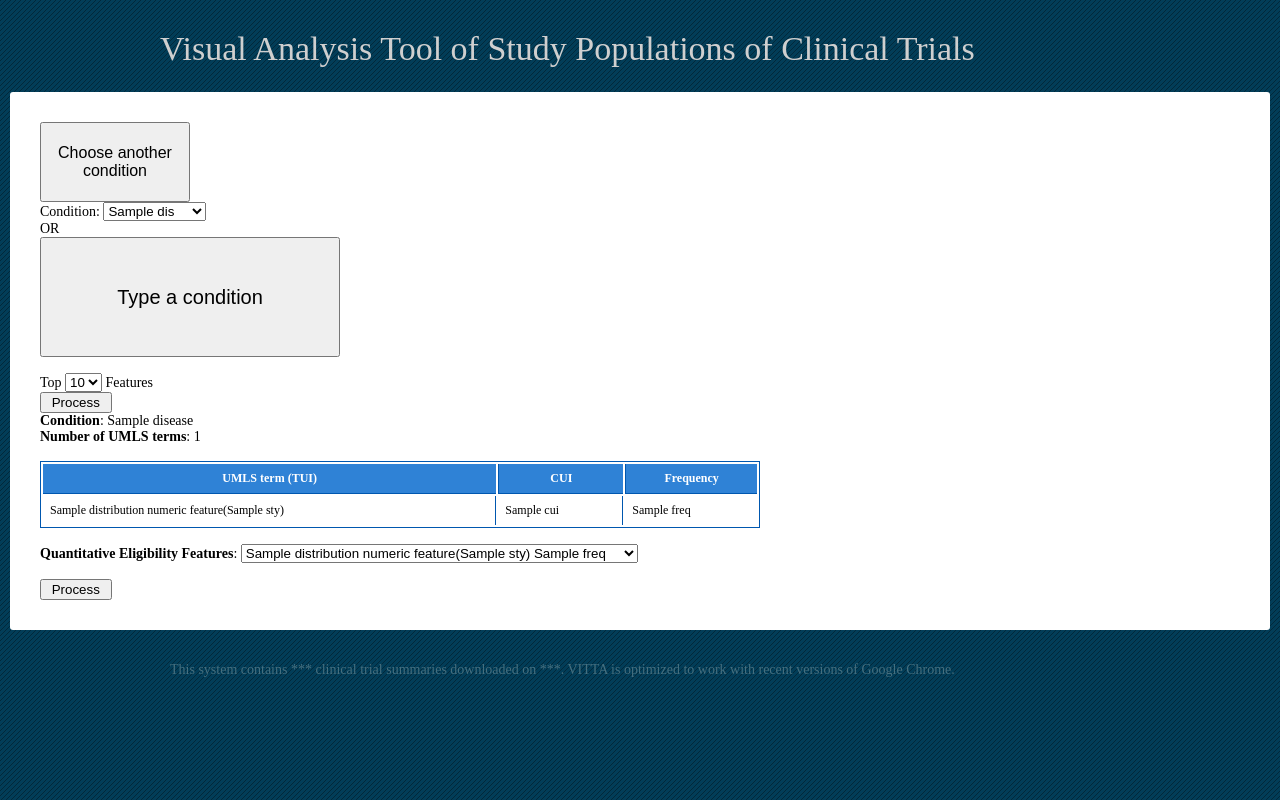
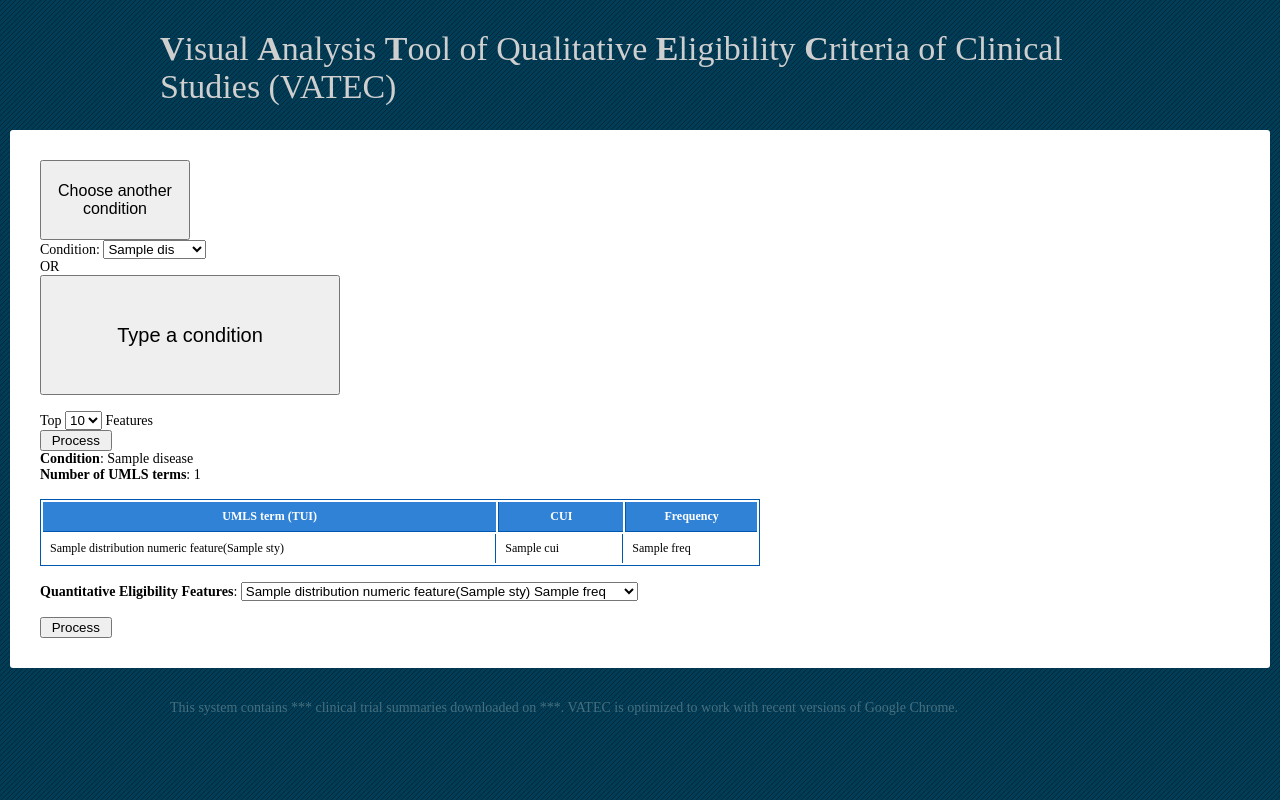
Before and after one commit to zwChan/Clinical-Text-Mining, a Flask app: template VATEC/~/eb-flask/templates/index.html in a window 1280 px wide. Run offline with Flask 2, Linux system fonts and the light colour scheme; the template is opened without the code that fills it: most values are stand-ins (such as "Sample title", 1, 10 or a date in 2020); some libraries are stand-ins or nearby versions.

Commit message:
change the literal info on the web

```diff
--- a/VATEC/~/eb-flask/application.py
+++ b/VATEC/~/eb-flask/application.py
@@ -41,7 +41,7 @@ application.debug=True
 csv_result = []
 
 @application.route('/', methods=['POST','GET'])
-def vitta_main():
+def vatec_main():
     db = mysql.connect()
     cur = db.cursor()
 
@@ -861,7 +861,7 @@ def download():
             #for index in xrange(len(row)):
             #	yield row[index]
 
-    return flask.Response(generate(), mimetype='text/csv',headers={"Content-Disposition": "attachment;filename=VITTA_output.csv"})
+    return flask.Response(generate(), mimetype='text/csv',headers={"Content-Disposition": "attachment;filename=VATEC_output.csv"})
 
 
 def generate_initial_value_spectrum(cur, cui,sty, disease):
--- a/VATEC/~/eb-flask/templates/enrollment.html
+++ b/VATEC/~/eb-flask/templates/enrollment.html
@@ -444,7 +444,7 @@ function showLoading() {
 <table>
 	<tr>
 		<td>
-			<FORM action="{{ url_for('vitta_main') }}" method="post" onsubmit='showLoading();'>
+			<FORM action="{{ url_for('vatec_main') }}" method="post" onsubmit='showLoading();'>
 				<button type="submit" name="button2" style="height: 40px; width: 200px;" value=" Choose another variable " onclick="if (check_input()){show_loading();}else return false;"><font size = 2>Choose another condition</font></button>
 
 			</FORM>
--- a/VATEC/~/eb-flask/templates/index.html
+++ b/VATEC/~/eb-flask/templates/index.html
@@ -1,7 +1,7 @@
 {%extends "layout.html"%}
 
 {%block header%}
-	<div id="logotext">Visual Analysis Tool of Study Populations of Clinical Trials</div>
+	<div id="logotext"><b>V</b>isual <b>A</b>nalysis <b>T</b>ool of Qualitative <b>E</b>ligibility <b>C</b>riteria of Clinical Studies (VATEC)</div>
 {% endblock %}
 
 {%block body%}
@@ -583,7 +583,7 @@ function change_option(){
 	<div id='loadingover' style='display: none;'></div>
 
 	{% if distribution_numeric_features %}
-	<FORM action="{{ url_for('vitta_main') }}" method="post">
+	<FORM action="{{ url_for('vatec_main') }}" method="post">
 		<button type="submit" name="button2" value=" Click here to start " style="height: 80px; width: 150px;"><font size = 3>Choose another condition</font></button>
 	</FORM>
 	{% endif %}
--- a/VATEC/~/eb-flask/templates/layout.html
+++ b/VATEC/~/eb-flask/templates/layout.html
@@ -5,7 +5,7 @@
 	<!--
     <link rel="stylesheet" href="{{ url_for('static', filename='css/style.css') }}" type="text/css" charset="utf-8" />
 	-->
-		<title>VITTA</title>
+		<title>VATEC</title>
 </head>
 
 <body>
@@ -23,7 +23,7 @@
 
 	 <div id="footer">
 		 {% block footer %}
-		 This system contains *** clinical trial summaries downloaded on ***. VITTA is optimized to work with recent versions of Google Chrome.
+		 This system contains *** clinical trial summaries downloaded on ***. VATEC is optimized to work with recent versions of Google Chrome.
 		 {% endblock %}
 	 </div>
 
--- a/VATEC/~/eb-flask/templates/other_distributions.html
+++ b/VATEC/~/eb-flask/templates/other_distributions.html
@@ -439,7 +439,7 @@ function showLoading() {
 <table>
 	<tr>
 		<td>
-			<FORM action="{{ url_for('vitta_main') }}" method="post" onsubmit='showLoading();'>
+			<FORM action="{{ url_for('vatec_main') }}" method="post" onsubmit='showLoading();'>
 				<button type="submit" name="button2" style="height: 40px; width: 200px;" value=" Choose another variable " onclick="if (check_input()){show_loading();}else return false;"><font size = 2>Choose another condition</font></button>
 
 			</FORM>
--- a/VATEC/~/eb-flask/templates/query_builder.html
+++ b/VATEC/~/eb-flask/templates/query_builder.html
@@ -552,7 +552,7 @@
 <table>
 	<tr>
 		<td>
-			<FORM action="{{ url_for('vitta_main') }}" method="post" onsubmit='showLoading();'>
+			<FORM action="{{ url_for('vatec_main') }}" method="post" onsubmit='showLoading();'>
 				<button type="submit" name="button2" style="height: 40px; width: 200px;" onclick="if (check_input()){show_loading();}else return false;"><font size = 2>Choose another condition</font></button>
 			</FORM>
 		</td>
--- a/VATEC/~/eb-flask/templates/study_counts.html
+++ b/VATEC/~/eb-flask/templates/study_counts.html
@@ -446,7 +446,7 @@ function showLoading() {
 <table>
 	<tr>
 		<td>
-			<FORM action="{{ url_for('vitta_main') }}" method="post" onsubmit='showLoading();'>
+			<FORM action="{{ url_for('vatec_main') }}" method="post" onsubmit='showLoading();'>
 				<button type="submit" name="button2" style="height: 40px; width: 200px;" value=" Choose another variable " onclick="if (check_input()){show_loading();}else return false;"><font size = 2>Choose another condition</font></button>
 
 			</FORM>
```
